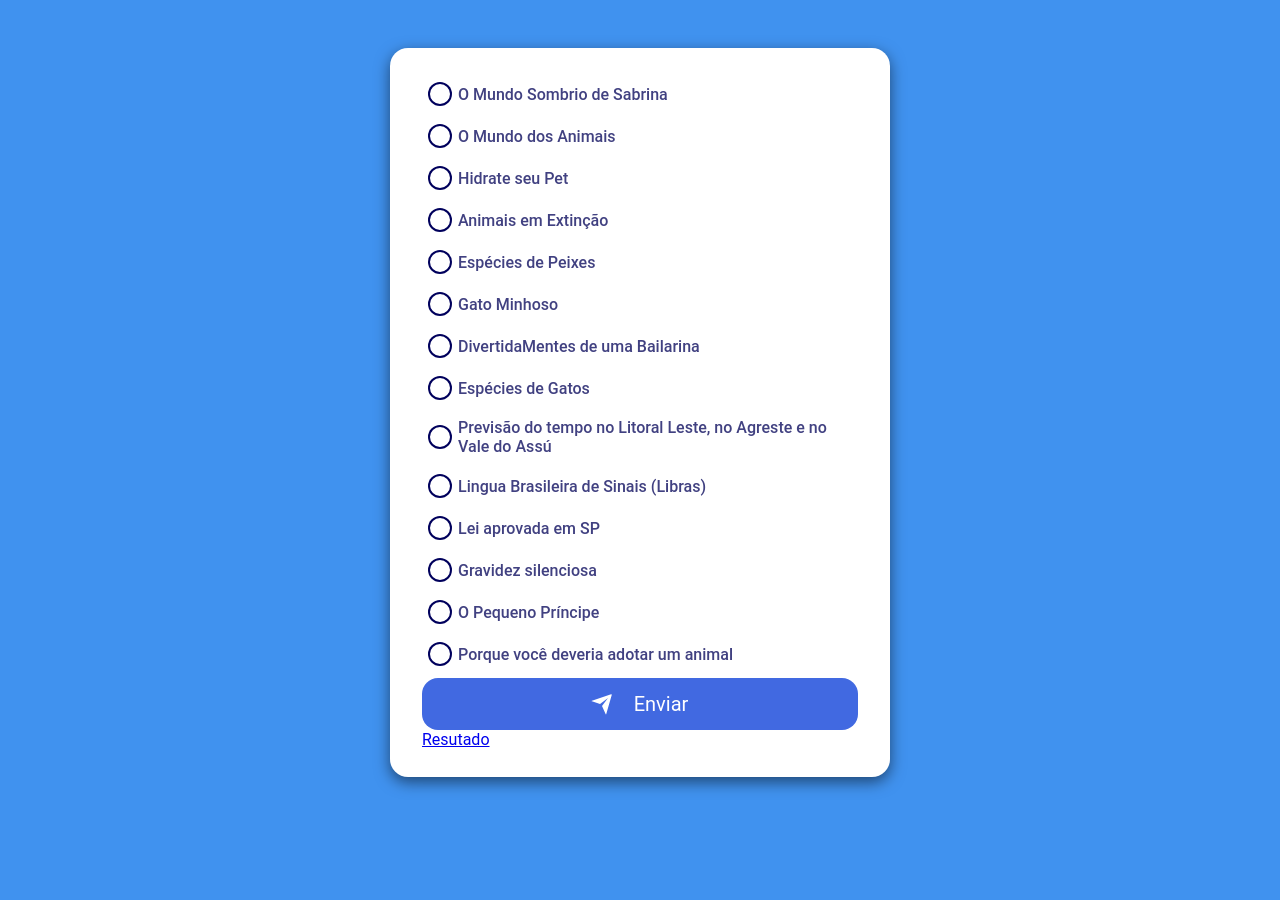
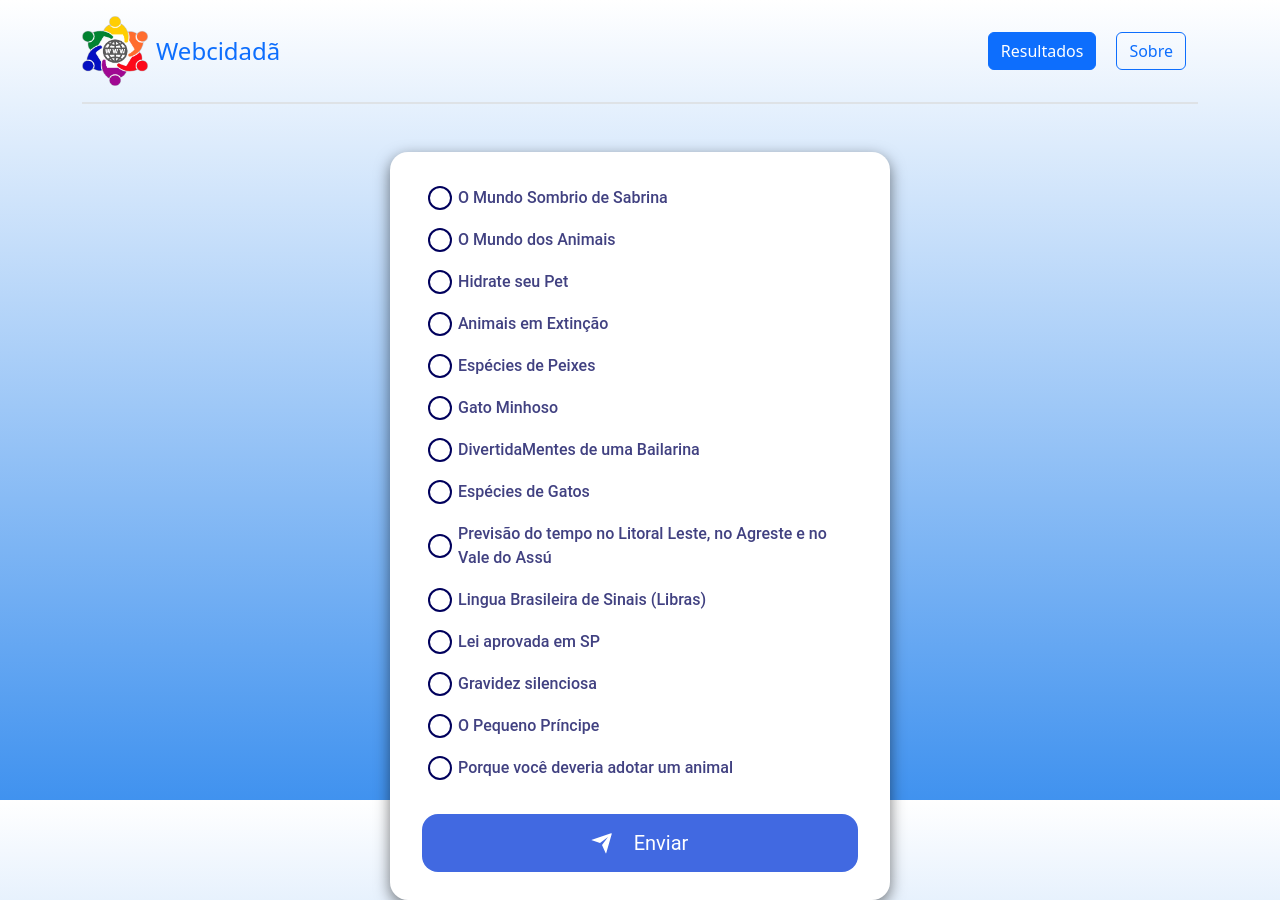
Before and after one commit to LuterKinggg/VotacaoWebCidada, a Flask app: page / in a window 1280 px wide. Before the commit the page ends 792 px from the top, so only its background shows below. Run offline with Flask 3, Linux system fonts and the light colour scheme.

Commit message:
Adicionando header

```diff
--- a/static/index.css
+++ b/static/index.css
@@ -6,18 +6,20 @@
   outline: none;
   box-sizing: border-box;
 }
+body {
+  background: linear-gradient(to bottom, white, rgb(64, 146, 239));
+  background-attachment: fixed;
+}
+
+
 main {
   display: flex;
   justify-content: center;
   margin-top: 3rem;
-
-}
-body {
-  background: rgb(64, 146, 239);
 }
 
 /* CONTAINER */
-.container {
+.container-voto {
   background: #fff;
   position: relative;
   width: 500px;
@@ -28,12 +30,12 @@ body {
 }
 
 /* FORM DE VOTAÇÃO*/
-.container form {
+.container-voto form {
   display: flex;
   flex-wrap: wrap;
   flex-direction: column;
 }
-.container label {
+.container-voto label {
   display: flex;
   cursor: pointer;
   font-weight: 500;
@@ -41,18 +43,18 @@ body {
   overflow: hidden;
   margin-bottom: 0.375em;
 }
-.container label input {
+.container-voto label input {
   position: absolute;
   left: -9999px;
 }
-.container label input:checked + span {
+.container-voto label input:checked + span {
   background-color: #414181;
   color: white;
 }
-.container label input:checked + span:before {
+.container-voto label input:checked + span:before {
   box-shadow: inset 0 0 0 0.4375em #00005c;
 }
-.container label span {
+.container-voto label span {
   display: flex;
   align-items: center;
   padding: 0.375em 0.75em 0.375em 0.375em;
@@ -60,10 +62,10 @@ body {
   transition: 0.25s ease;
   color: #414181;
 }
-.container label span:hover {
+.container-voto label span:hover {
   background-color: #d6d6e5;
 }
-.container label span:before {
+.container-voto label span:before {
   display: flex;
   flex-shrink: 0;
   content: "";
@@ -77,11 +79,12 @@ body {
 }
 
 /* BOTÃO ENVIAR */
-button {
+button.enviar {
     font-family: inherit;
     font-size: 20px;
     background: royalblue;
     color: white;
+    margin-top: 22px;
     padding: 0.7em 1em;
     padding-left: 0.9em;
     display: flex;
@@ -93,26 +96,26 @@ button {
     cursor: pointer;
     border: none;
   }
-  button span {
+  button.enviar span {
     display: block;
     margin-left: 1em;
     transition: all 0.3s ease-in-out;
   }
-  button svg {
+  button.enviar svg {
     display: block;
     transform-origin: center center;
     transition: transform 0.3s ease-in-out;
   }
-  button:hover .svg-wrapper {
+  button.enviar:hover .svg-wrapper {
     animation: fly-1 0.6s ease-in-out infinite alternate;
   }
-  button:hover svg {
+  button.enviar:hover svg {
     transform: translateX(1.2em) rotate(45deg) scale(1.1);
   }
-  button:hover span {
+  button.enviar:hover span {
     transform: translateX(20rem);
   }
-  button:active {
+  button.enviar:active {
     transform: scale(0.95);
   }
   @keyframes fly-1 {
--- a/templates/index.html
+++ b/templates/index.html
@@ -6,12 +6,113 @@
     <link
       rel="stylesheet"
       href="{{ url_for('static', filename='index.css') }}" />
+    <link
+      rel="shortcut icon"
+      href="{{ url_for('static', filename='img.ico') }}"
+      type="image/x-icon" />
+    <link
+      href="https://cdn.jsdelivr.net/npm/bootstrap@5.2.1/dist/css/bootstrap.min.css"
+      rel="stylesheet"
+      integrity="sha384-iYQeCzEYFbKjA/T2uDLTpkwGzCiq6soy8tYaI1GyVh/UjpbCx/TYkiZhlZB6+fzT"
+      crossorigin="anonymous" />
     <link rel="stylesheet" href="temp.css" />
     <title>Votação</title>
   </head>
-  <main>
+
   <body>
     <div class="container">
+      <header
+        class="d-flex flex-wrap justify-content-between py-3 mb-4 border-bottom border-2">
+        <a
+          href="https://www.instagram.com/webcidada.uern/"
+          target="_blank"
+          class="d-flex align-items-center mb-3 mb-md-0 me-md-auto link-body-emphasis text-decoration-none">
+          <img
+            src="../static/webcidada.png"
+            alt="Webcidadã"
+            width="66"
+            height="70"
+            class="bi me-2" />
+          <span class="fs-4">Webcidadã</span>
+        </a>
+
+        <ul class="nav nav-pills">
+          <nav class="navbar bg-body-tertiary">
+            <li class="nav-item">
+              <a
+                href="/resultado"
+                class="btn btn-primary me-2"
+                aria-current="page"
+                >Resultados</a
+              >
+            </li>
+          </nav>
+
+          <nav class="navbar bg-body-tertiary">
+            <div class="container-fluid">
+              <button
+                class="btn btn-outline-primary"
+                type="button"
+                data-bs-toggle="offcanvas"
+                data-bs-target="#offcanvasNavbarLight"
+                aria-controls="offcanvasNavbarLight"
+                aria-label="Toggle navigation">
+                Sobre
+              </button>
+
+              <div
+                class="offcanvas offcanvas-end"
+                tabindex="-1"
+                id="offcanvasNavbarLight"
+                aria-labelledby="offcanvasNavbarLightLabel">
+                <div class="offcanvas-header">
+                  <h2
+                    class="offcanvas-title text-primary"
+                    id="offcanvasNavbarLightLabel">
+                    Sobre o site:
+                  </h2>
+                  <button
+                    type="button"
+                    class="btn-close"
+                    data-bs-dismiss="offcanvas"
+                    aria-label="Close"></button>
+                </div>
+                <div class="offcanvas-body">
+                  <p style="text-align: justify">
+                    Este é um site criado para realizar a votação sobre o melhor
+                    "jornal" feito pela Turma E do projeto Webcidadã.
+                  </p>
+
+                  <h4 class="text-black">Criadores</h4>
+                  <ul class="list-unstyled">
+                    <li>
+                      <a href="https://github.com/FelipeFMedeiros" target="_blank" class="text-black"
+                        >Felipe Freitas</a
+                      >
+                    </li>
+                    <li>
+                      <a href="https://github.com/LuterKinggg" target="_blank" class="text-black"
+                        >Lutercio Jackson</a
+                      >
+                    </li>
+                  </ul>
+                </div>
+                <div class="d-flex align-items-center justify-content-center"">
+                  <img
+                    src="../static/webcidada.jpeg"
+                    width="250"
+                    height="250"
+                    class="align-content-center" />
+                </div>
+              </div>
+            </div>
+          </nav>
+        </ul>
+      </header>
+    </div>
+
+    <main>
+      <div class="container-voto">
         <form action="/voto" method="post">
           {% for key, value in votes.items() %}
           <label>
@@ -20,7 +121,7 @@
           </label>
           {% endfor %}
 
-          <button type="submit">
+          <button type="submit" class="enviar">
             <div class="svg-wrapper-1">
               <div class="svg-wrapper">
                 <svg
@@ -49,10 +150,12 @@
           {% endif %}
           {% endwith %}
           -->
-
-          <a href="/resultado">Resutado</a>
         </form>
       </div>
+    </main>
+    <script
+      src="https://cdn.jsdelivr.net/npm/bootstrap@5.3.2/dist/js/bootstrap.bundle.min.js"
+      integrity="sha384-C6RzsynM9kWDrMNeT87bh95OGNyZPhcTNXj1NW7RuBCsyN/o0jlpcV8Qyq46cDfL"
+      crossorigin="anonymous"></script>
   </body>
-  </main>
 </html>
```
Also changed, not shown: static/webcidada.jpeg (added), static/webcidada.png (added). Lines whose indentation alone changed are shown as unchanged.
